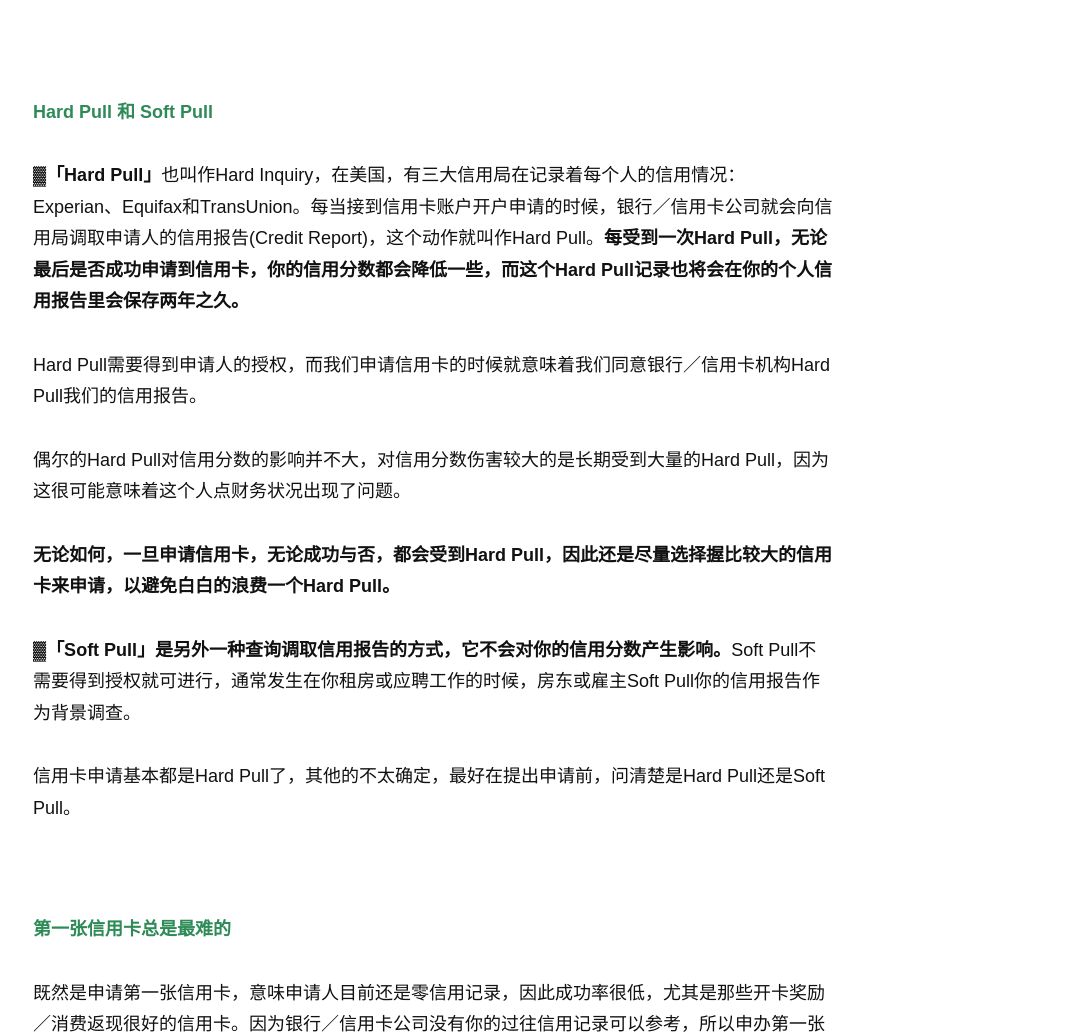
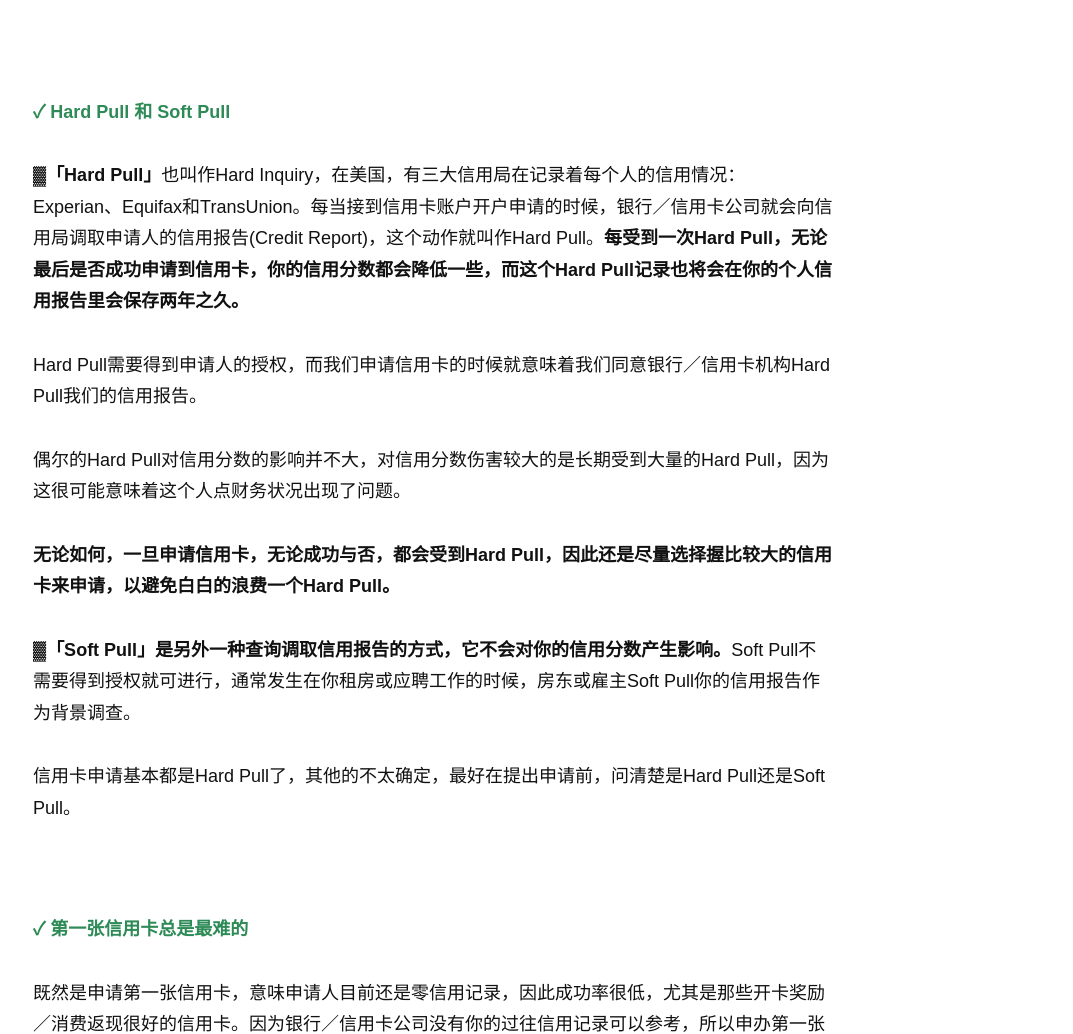
Before and after one commit to wolfwifee/wolfwifee.github.com, a Jekyll site: the page built from _posts/2017-03-22-credit-card.md, in a window 1280 px wide and 1400 px high, scrolled down 1805 px. Shown: the part 158-1192 px from the top of the window, without its empty margins (207-1280 px from the left). Built offline with Jekyll 4.4.1, drawn with Linux system fonts in a browser that asks for light colours; comment, search, counter and statistics services are not loaded; some of the changed text lies outside the part shown.

Commit message:
Update 2017-03-22-credit-card.md

```diff
--- a/_posts/2017-03-22-credit-card.md
+++ b/_posts/2017-03-22-credit-card.md
@@ -43,7 +43,7 @@ wolfwifee自己迄今为止已经有超过10张信用卡在手了，其中绝大
 
 <p style="margin-bottom:90px"></p>
 
-<span style="color:#2e8b57">**Hard Pull 和 Soft Pull**</span><br>
+<span style="color:#2e8b57">**✓ Hard Pull 和 Soft Pull**</span><br>
 
 ▓**「Hard Pull」**也叫作Hard Inquiry，在美国，有三大信用局在记录着每个人的信用情况：Experian、Equifax和TransUnion。每当接到信用卡账户开户申请的时候，银行／信用卡公司就会向信用局调取申请人的信用报告(Credit Report)，这个动作就叫作Hard Pull。**每受到一次Hard Pull，无论最后是否成功申请到信用卡，你的信用分数都会降低一些，而这个Hard Pull记录也将会在你的个人信用报告里会保存两年之久。**
 
@@ -59,7 +59,7 @@ Hard Pull需要得到申请人的授权，而我们申请信用卡的时候就
 
 <p style="margin-bottom:90px"></p>
 
-<span style="color:#2e8b57">**第一张信用卡总是最难的**</span><br>
+<span style="color:#2e8b57">**✓ 第一张信用卡总是最难的**</span><br>
 
 既然是申请第一张信用卡，意味申请人目前还是零信用记录，因此成功率很低，尤其是那些开卡奖励／消费返现很好的信用卡。因为银行／信用卡公司没有你的过往信用记录可以参考，所以申办第一张信用卡的时候，多半会要求申请人亲自去银行办理，并要求提供各种资料，包括护照，雇佣证明，最近几个月的银行对账单(Statements)，收入证明(Pay Stubs)，当前住址的水电费账单(Utility Bills)等等。
 
@@ -74,7 +74,7 @@ BOA(Bank of American)或Wellsfargo是新手比较有机会拿到信用卡的银
 
 <p style="margin-bottom:90px"></p>
 
-<span style="color:#2e8b57">**有借有还，再借不难**</span><br>
+<span style="color:#2e8b57">**✓ 有借有还，再借不难**</span><br>
 
 信用卡千万要记得要及时还款，因为无论有心无心，一旦出现Late Payment，那真的是太伤信用分数了。建议给信用卡账户设置Auto Pay，就是把信用卡账户与银行Checking账户关联到一起， 每个月到期信用卡就自动从你的Checking账户扣把欠款(Balance)扣走，这样可以避免因为忘记还款而给自己搞出一个后患无穷的Late Payment记录。
 
@@ -82,7 +82,7 @@ BOA(Bank of American)或Wellsfargo是新手比较有机会拿到信用卡的银
 
 <p style="margin-bottom:90px"></p>
 
-<span style="color:#2e8b57">**美国信用卡申请攻略**</span><br>
+<span style="color:#2e8b57">**✓ 美国信用卡申请攻略**</span><br>
 
 拿到第一张信用卡后，勤刷勤还，好好的用上半年，就可以申请Discover It信用卡，简称Discover卡↓↓↓
 
```
